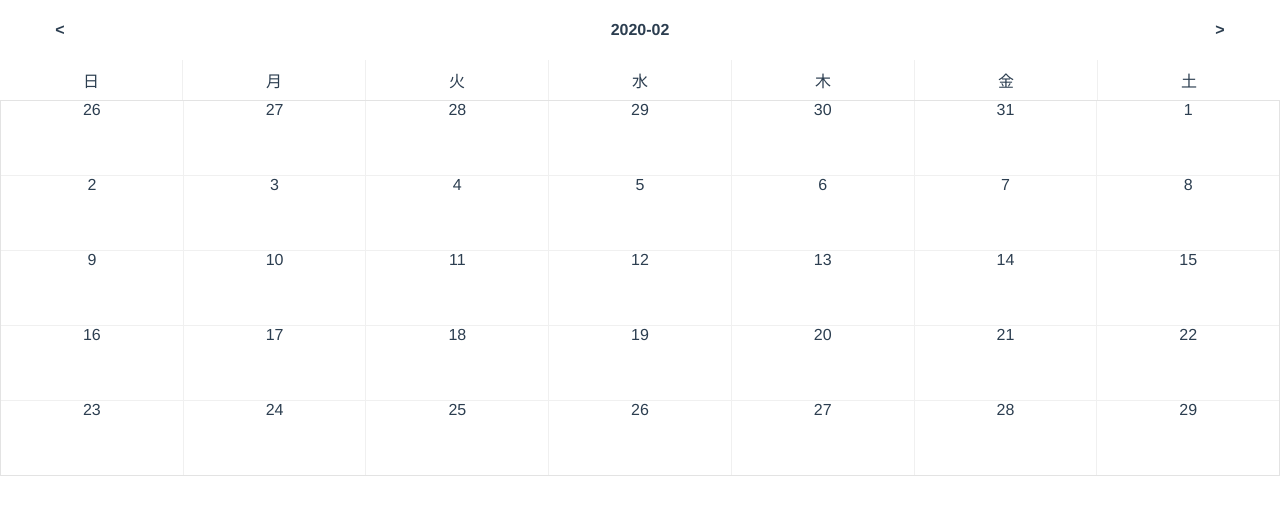
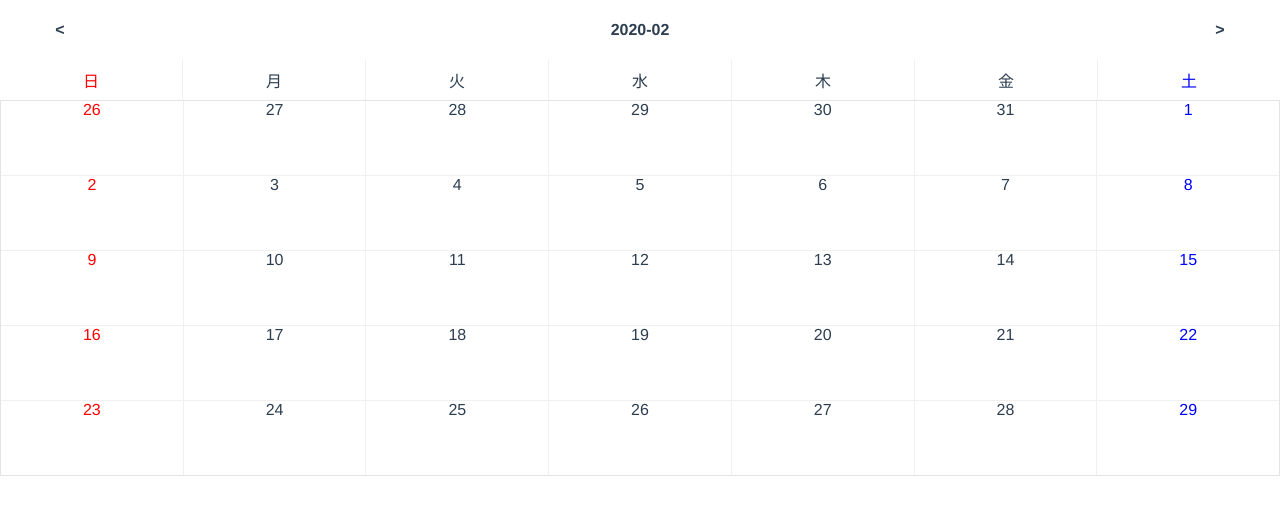
Before and after one commit to negibouze/simple-calendar-vue, a Vue app: page / in a window 1280 px wide. Shown: the top 514 px of the page. Built offline with nearby package versions, Linux system fonts and the light colour scheme.

Commit message:
スタイル調整 ・土日の色が変わるように修正

```diff
--- a/src/components/Calendar.vue
+++ b/src/components/Calendar.vue
@@ -91,6 +91,9 @@ export default class HelloWorld extends Vue {
 </script>
 
 <style lang="scss" scoped>
+$color-sunday: #f00;
+$color-saturday: #00f;
+
 .calendar-root {
   display: flex;
   flex-direction: column;
@@ -134,6 +137,14 @@ export default class HelloWorld extends Vue {
   background-color: #fff;
   display: inline-flex;
   justify-content: center;
+
+  &:first-of-type {
+    color: $color-sunday;
+  }
+
+  &:last-of-type {
+    color: $color-saturday;
+  }
 }
 
 .calendar-date-container {
@@ -150,5 +161,13 @@ export default class HelloWorld extends Vue {
   background-color: #fff;
   display: flex;
   flex-direction: column;
+
+  &:nth-of-type(7n) {
+    color: $color-saturday;
+  }
+
+  &:nth-of-type(7n + 1) {
+    color: $color-sunday;
+  }
 }
 </style>
```
